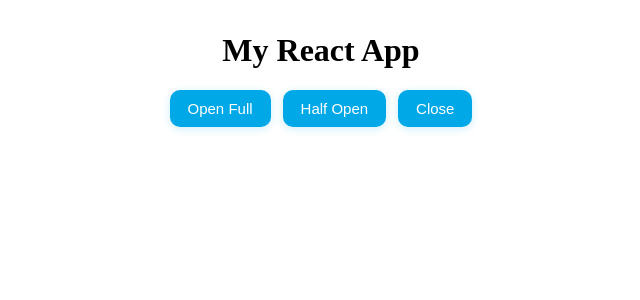
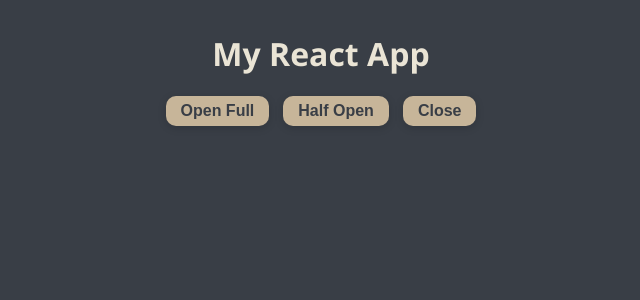
Before and after one commit to HarshitPandey1/assignment2, a React (Create React App) app: page / in a window 1280 px wide. Shown: the top 300 px of the page, without its empty margins (319-959 px from the left). Built offline with nearby package versions, Linux system fonts and the light colour scheme.

Commit message:
updated css for better ui

```diff
--- a/src/App.css
+++ b/src/App.css
@@ -1,4 +1,5 @@
 .main-heading {
   text-align: center;
   margin-top: 2rem;
+  color: #EAE4D5;
 }
--- a/src/components/BottomSheet/BottomSheet.css
+++ b/src/components/BottomSheet/BottomSheet.css
@@ -1,13 +1,21 @@
+
+body {
+  background-color: #393E46;
+  margin: 0;
+  font-family: 'Segoe UI', sans-serif;
+  color: #f1f1f1;
+}
+
 .bottom-sheet {
   position: fixed;
   bottom: 0;
   left: 0;
   width: 100%;
-  height: 87%;
-  background: #ffffff;
+  height: 86%;
+  /* background:  #f1f1f1; */
   border-top-left-radius: 20px;
   border-top-right-radius: 20px;
-  box-shadow: 0 -4px 16px rgba(0, 0, 0, 0.1);
+  box-shadow: 0 -4px 20px rgba(0, 0, 0, 0.7);;
   transform: translateY(100%);
   transition: transform 0.3s ease-out;
   display: flex;
@@ -17,17 +25,53 @@
 .handle {
   width: 40px;
   height: 5px;
-  background-color: #ccc;
-  border-radius: 3px;
+  background-color: #000000;
+  border-radius: 4px;
   margin: 12px auto 6px;
 }
 
 .content {
   flex: 1;
-  padding: 20px;
+  padding: 24px;
   font-size: 16px;
-  color: #333;
+  color: #f1f1f1;
   overflow-y: auto;
+  line-height: 1.6;
+}
+.content h2  {
+  font-size: 24px;
+  margin-bottom: 16px;
+  color: #c7b599;
+}
+.content p {
+    color: #c7b599;
+  margin-bottom: 16px;
+}
+
+.button-bar {
+  display: flex;
+  justify-content: center;
+  flex-wrap: wrap;
+  gap: 14px;
+}
+
+.button-bar button {
+  padding: 6px 15px;
+  font-size: 16px;
+  font-weight: 800;
+  border: none;
+  border-radius: 10px;
+  background-color: #c7b599;
+  color: #393E46;
+
+  cursor: pointer;
+  box-shadow: 0 2px 8px rgba(0, 0, 0, 0.15);
+  transition: background-color 0.3s ease-in-out, transform 0.2s ease-in-out;
+}
+
+.button-bar button:hover {
+  background-color: #DFD0B8;
+  transform: translateY(-1px);
 }
 
 .controls {
@@ -45,38 +89,13 @@
   font-size: 14px;
   border: none;
   border-radius: 8px;
-  background-color: #4c8bf5;
-  color: #fff;
+  background-color: #948979;
+  color: #c24e4e;
   cursor: pointer;
-  box-shadow: 0 2px 6px rgba(0, 0, 0, 0.1);
+  box-shadow: 0 2px 6px rgba(0, 0, 0, 0.7);
   transition: background-color 0.2s ease-in-out;
 }
 
 .controls button:hover {
-  background-color: #316ad3;
+  background-color: #948979;
 }
-
-.button-bar {
-  display: flex;
-  justify-content: center;
-  /* margin-top: 12px;/ */
-  gap: 12px;
-  flex-wrap: wrap;
-}
-
-.button-bar button {
-  padding: 10px 18px;
-  font-size: 15px;
-  font-weight: 500;
-  border: none;
-  border-radius: 10px;
-  background-color: #00a8e8;
-  color: white;
-  cursor: pointer;
-  box-shadow: 0 2px 8px rgba(0, 168, 232, 0.2);
-  transition: background-color 0.3s ease-in-out;
-}
-
-.button-bar button:hover {
-  background-color: #007bb8;
-}
```
